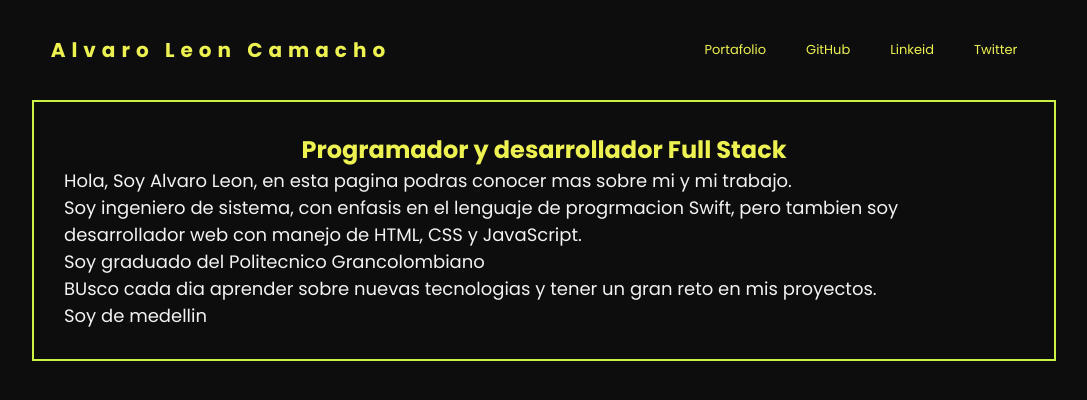
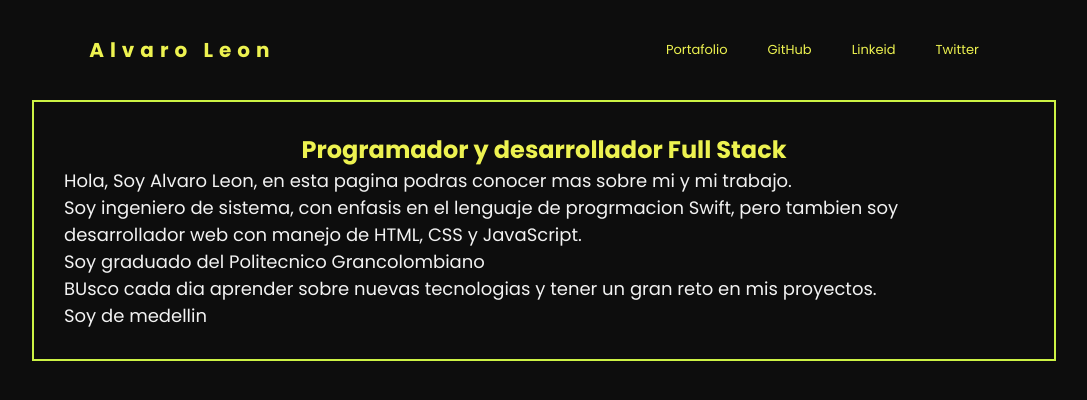
Before and after one commit to javierlnc/BlogClass, a website: page index.html in a window 1280 px wide. Shown: the whole page, without its empty margins (96-1183 px from the left). Drawn offline with Linux system fonts and the light colour scheme.

Commit message:
Quite el segundo apellido

```diff
--- a/index.html
+++ b/index.html
@@ -13,7 +13,7 @@
 <body>
     <main>
         <header class="main-header">
-            <h2>Alvaro Leon Camacho</h2>
+            <h2>Alvaro Leon</h2>
             <ul>
                 <li><a href="">Portafolio</a></li>
                 <li><a href="">GitHub</a></li>
```
